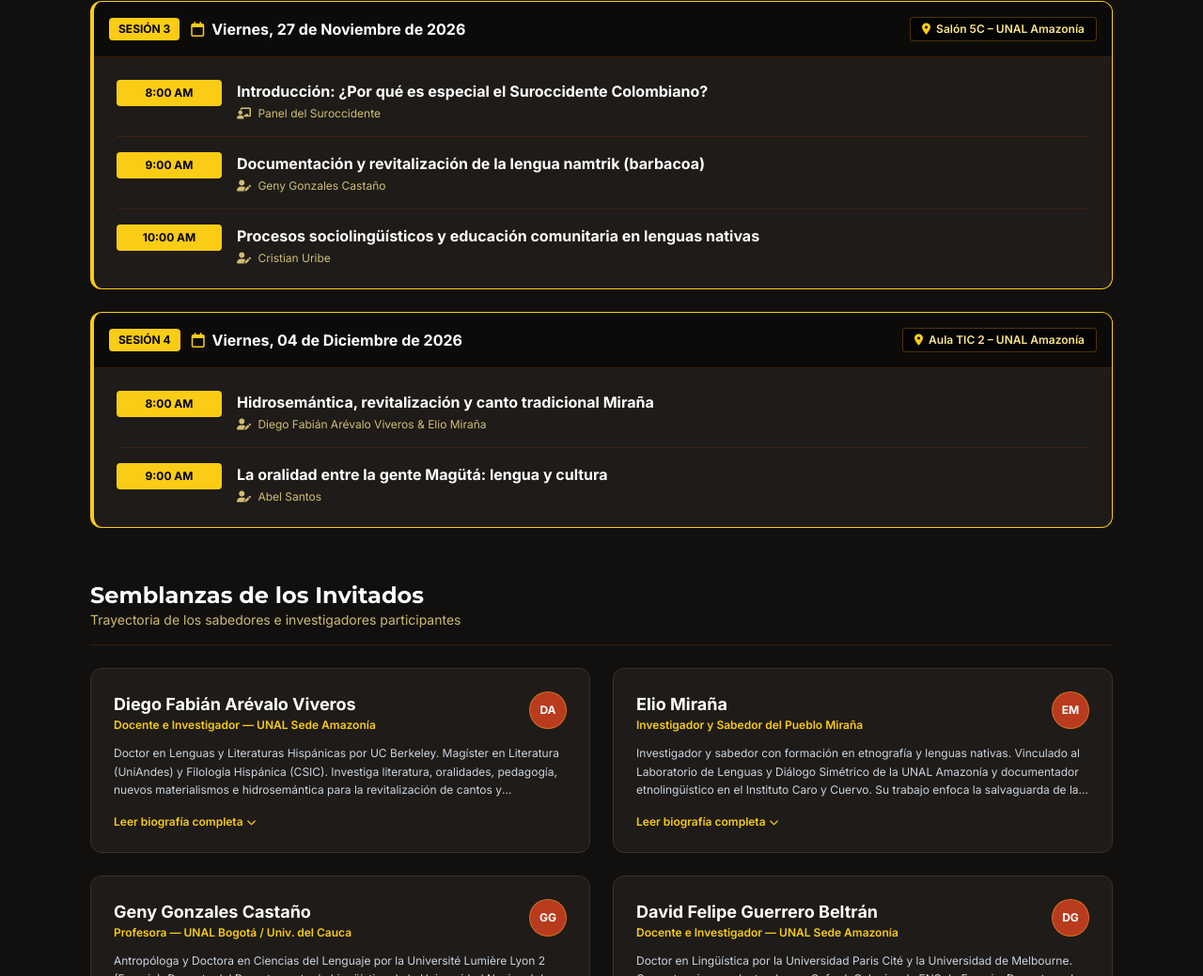
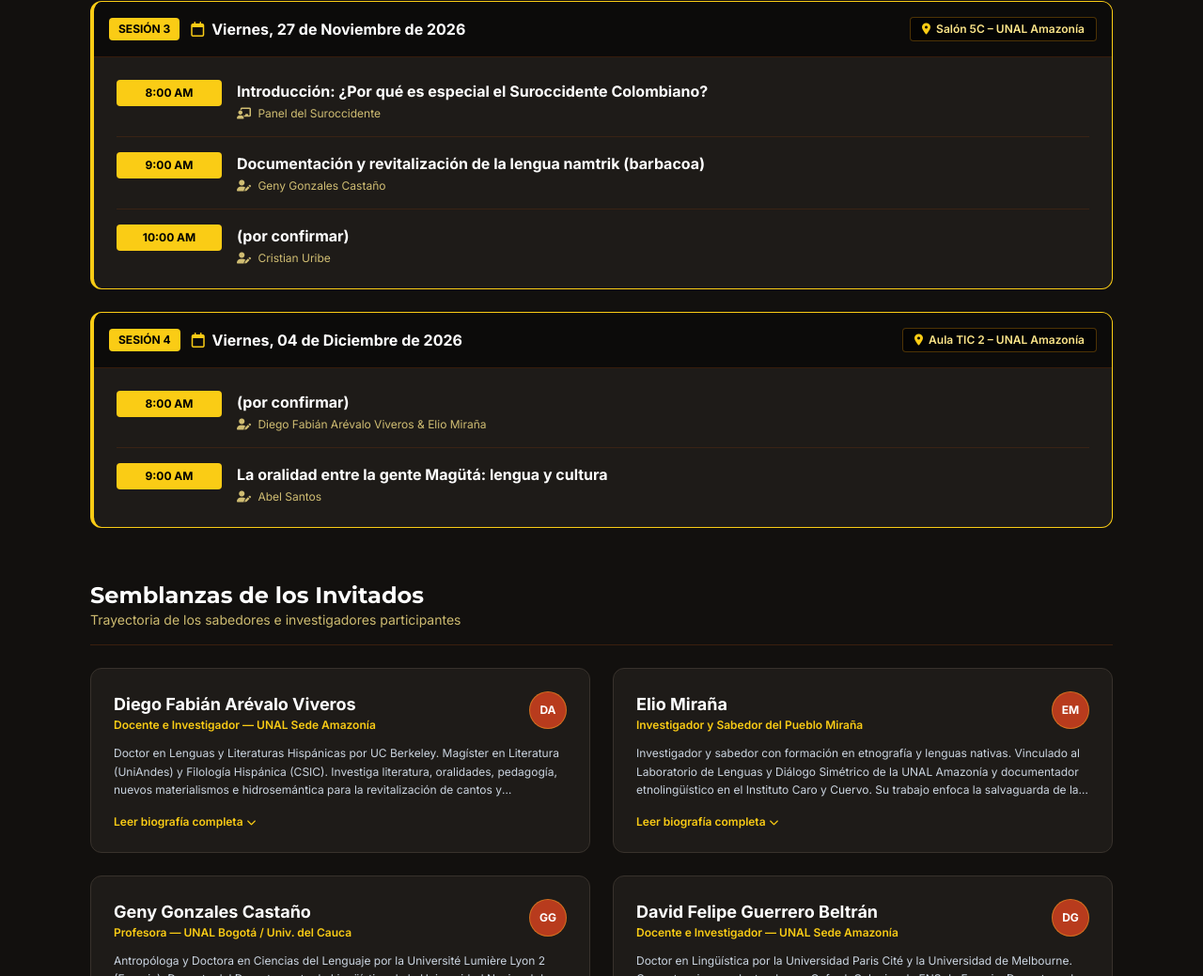
Before and after one commit to dfguerrerob/Palabra-Cultura-y-Territorio, a plain HTML site: page index.html in a window 1280 px wide. Shown: the part 3006-4045 px from the top of the page at 94% size. Drawn offline with nearby package versions, Linux system fonts and the light colour scheme.

Commit message:
Update event titles to '(por confirmar)'

```diff
--- a/index.html
+++ b/index.html
@@ -399,7 +399,7 @@
                                 10:00 AM
                             </div>
                             <div>
-                                <h4 class="font-bold text-white text-base">Procesos sociolingüísticos y educación comunitaria en lenguas nativas</h4>
+                                <h4 class="font-bold text-white text-base"> (por confirmar) </h4>
                                 <p class="text-xs text-amber-200/80 mt-1"><i class="fa-solid fa-user-pen mr-1"></i> Cristian Uribe</p>
                             </div>
                         </div>
@@ -423,7 +423,7 @@
                                 8:00 AM
                             </div>
                             <div>
-                                <h4 class="font-bold text-white text-base">Hidrosemántica, revitalización y canto tradicional Miraña</h4>
+                                <h4 class="font-bold text-white text-base"> (por confirmar) </h4>
                                 <p class="text-xs text-amber-200/80 mt-1"><i class="fa-solid fa-user-pen mr-1"></i> Diego Fabián Arévalo Viveros & Elio Miraña</p>
                             </div>
                         </div>
```
